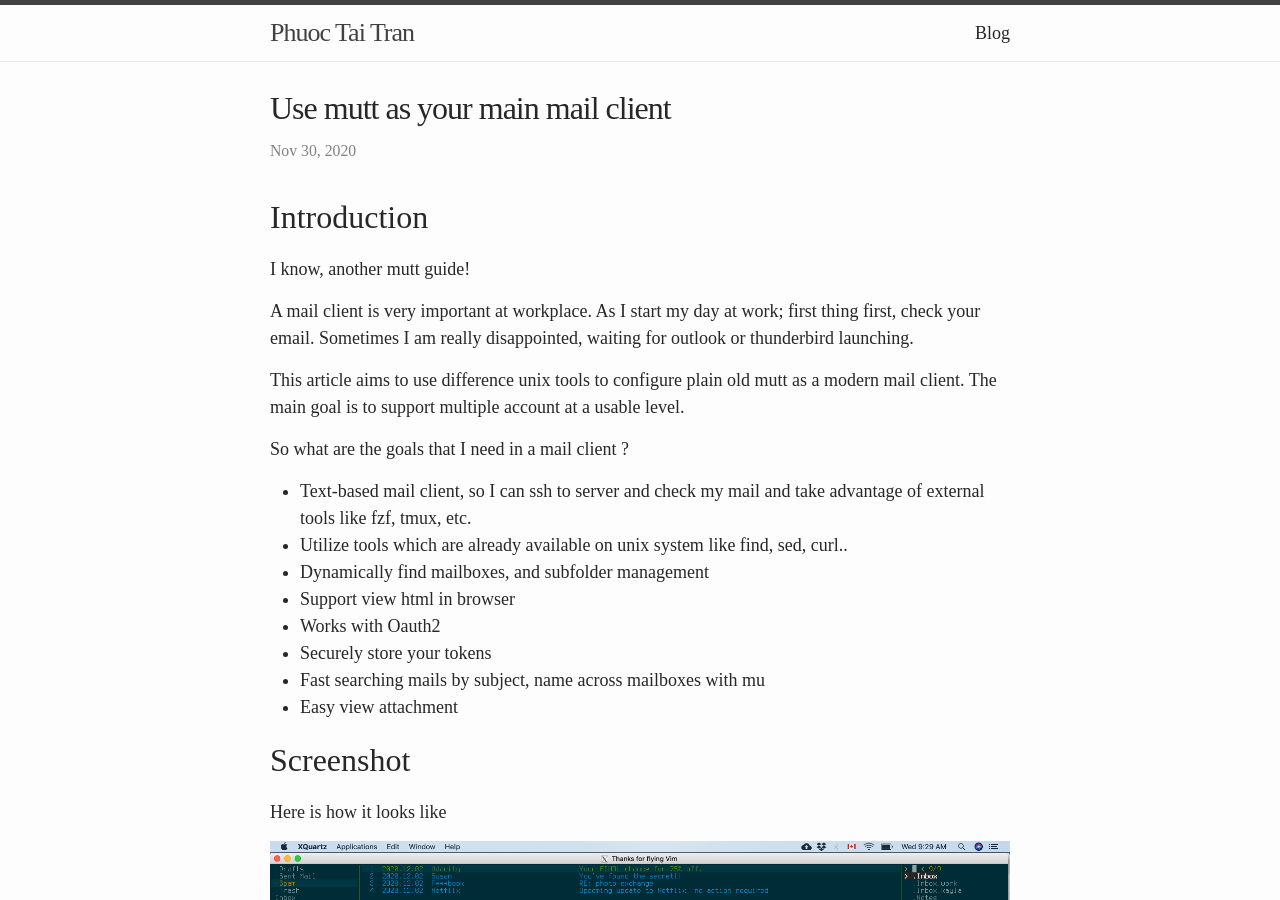
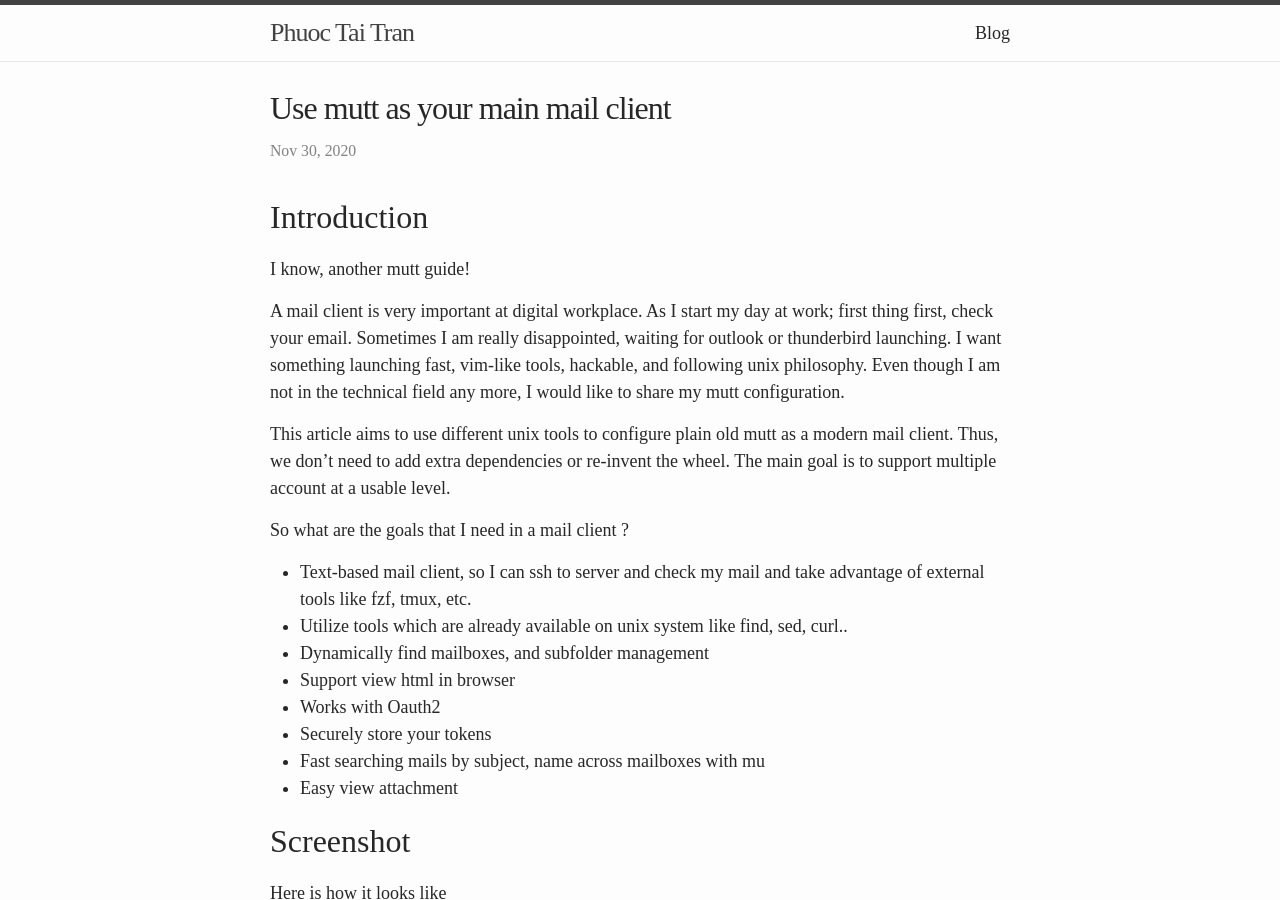
Before and after one commit to jkoz/jkoz.github.io, a Jekyll site: the page built from _posts/2020-11-30-use-mutt-as-your-main-mail-client.md, in a window 1280 px wide and 900 px high. Built offline with Jekyll 4.4.1, drawn with Linux system fonts in a browser that asks for light colours; some web fonts are replaced.

Commit message:
update mutt guide

```diff
--- a/_posts/2020-11-30-use-mutt-as-your-main-mail-client.md
+++ b/_posts/2020-11-30-use-mutt-as-your-main-mail-client.md
@@ -9,9 +9,9 @@ categories:
 
 I know, another mutt guide!
 
-A mail client is very important at workplace. As I start my day at work; first thing first, check your email. Sometimes I am really disappointed, waiting for outlook or thunderbird launching.
+A mail client is very important at digital workplace. As I start my day at work; first thing first, check your email. Sometimes I am really disappointed, waiting for outlook or thunderbird launching. I want something launching fast, vim-like tools, hackable, and following unix philosophy. Even though I am not in the technical field any more, I would like to share my mutt configuration.
 
-This article aims to use difference unix tools to configure plain old mutt as a modern mail client. The main goal is to support multiple account at a usable level.
+This article aims to use different unix tools to configure plain old mutt as a modern mail client. Thus, we don't need to add extra dependencies or re-invent the wheel. The main goal is to support multiple account at a usable level.
 
 
 So what are the goals that I need in a mail client ?
```
